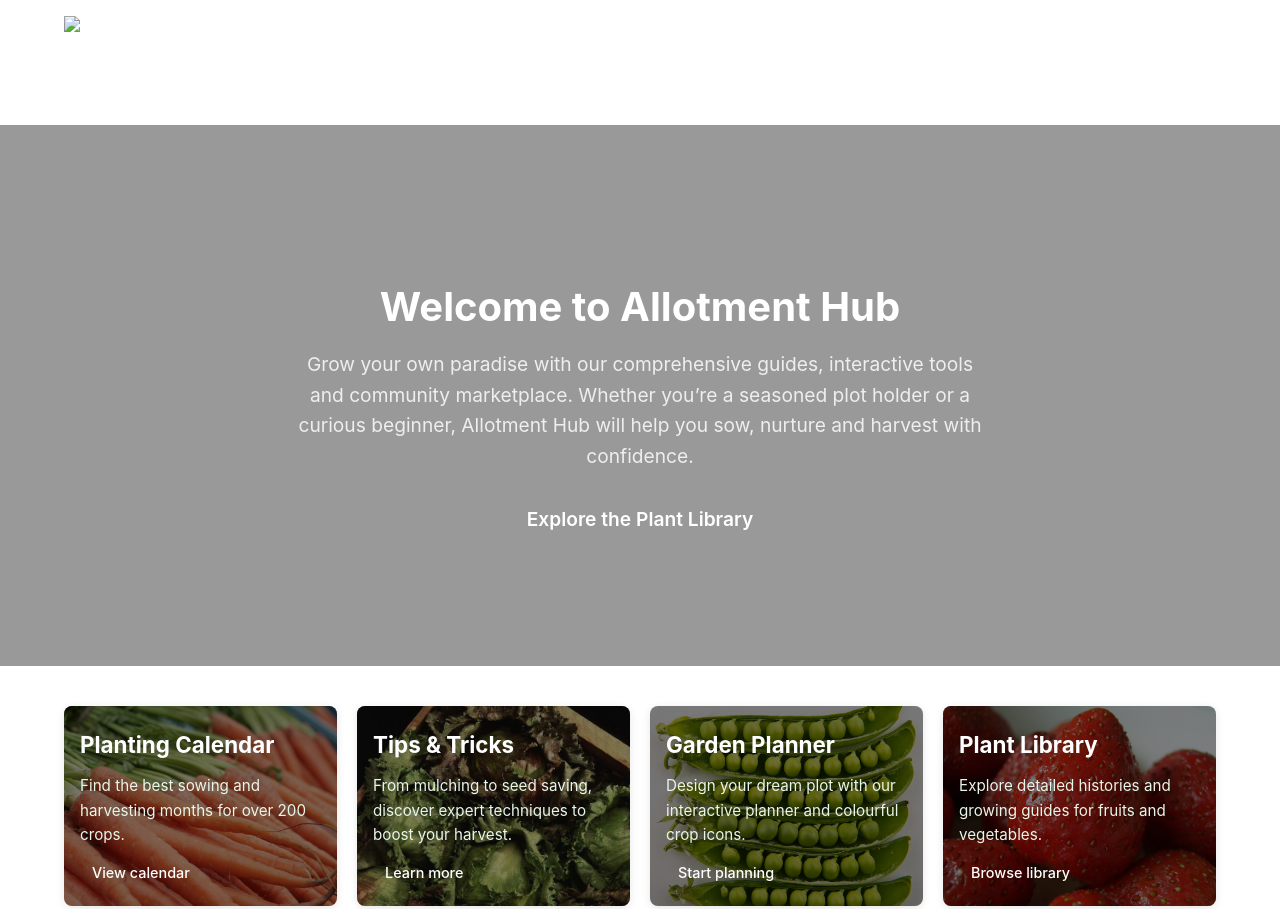
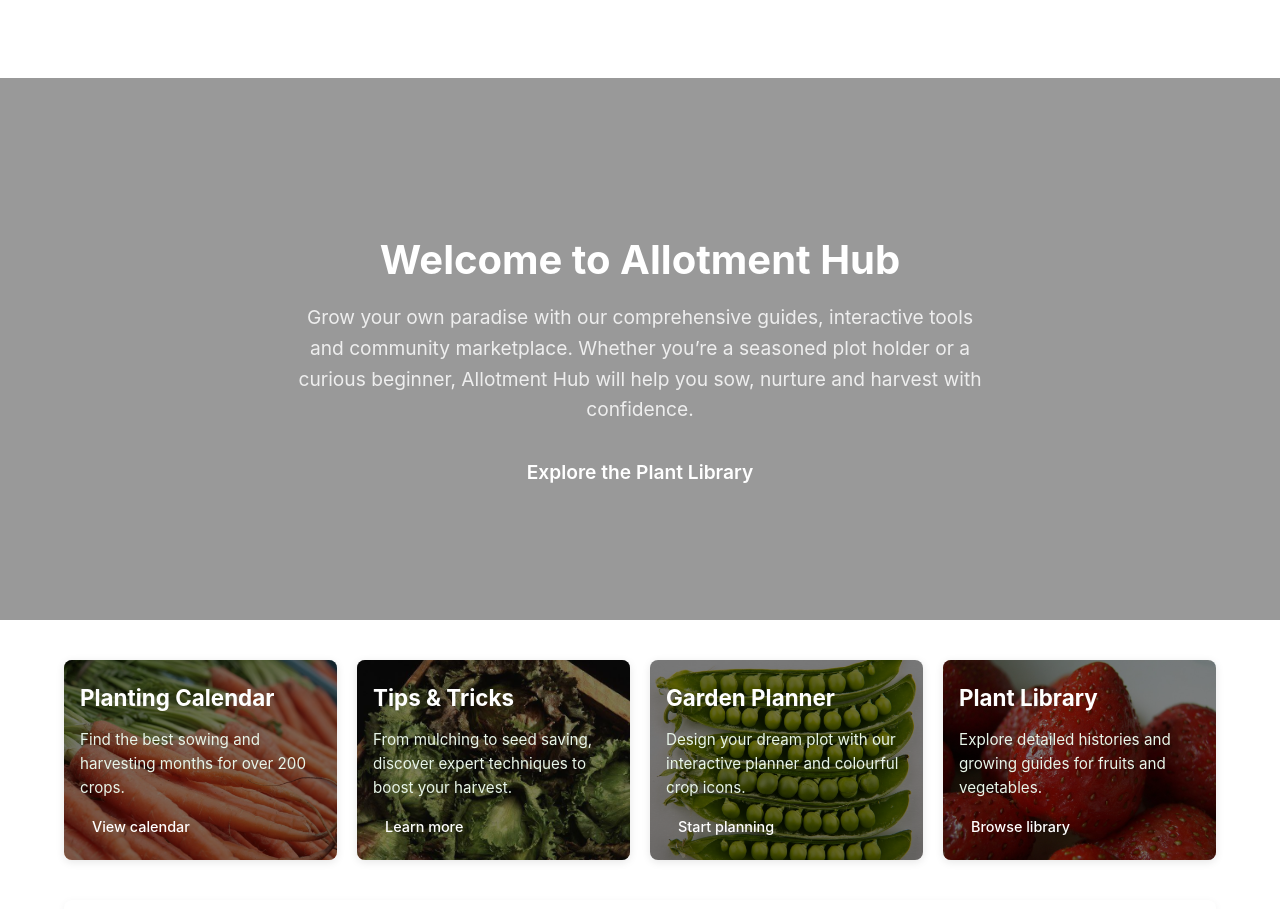
Before and after one commit to Jackass1019/Allotment-hub, a plain HTML site: page index.html in a window 1280 px wide. Shown: the top 909 px of the page. Drawn offline with Linux system fonts and the light colour scheme.

Commit message:
Update home page and style to new design

```diff
--- a/index.html
+++ b/index.html
@@ -10,7 +10,7 @@
   <!-- Navigation bar -->
   <nav>
     <div class="container">
-      <img src="assets/images/logo.png" alt="Allotment Hub logo" class="logo">
+      <!-- Removed external logo image to prevent broken icon on GitHub Pages -->
       <h1>Allotment Hub</h1>
       <ul>
         <li><a href="index.html" class="active">Home</a></li>
--- a/style.css
+++ b/style.css
@@ -44,6 +44,10 @@ nav {
   background-color: var(--primary);
   color: white;
   padding: 16px 0;
+  /* Keep the navigation bar visible above hero sections */
+  position: sticky;
+  top: 0;
+  z-index: 1000;
 }
 
 nav .container {
```
